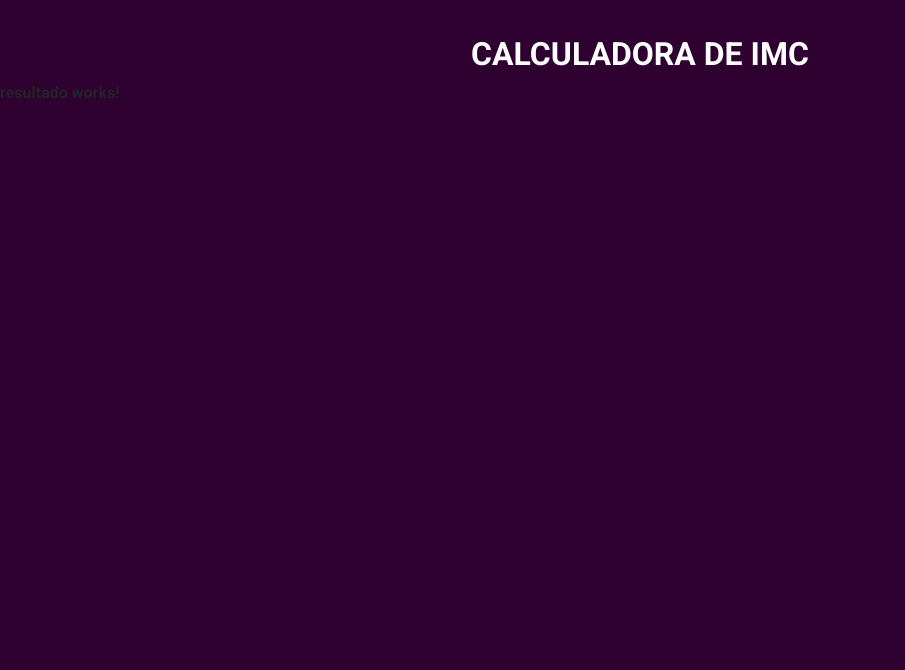
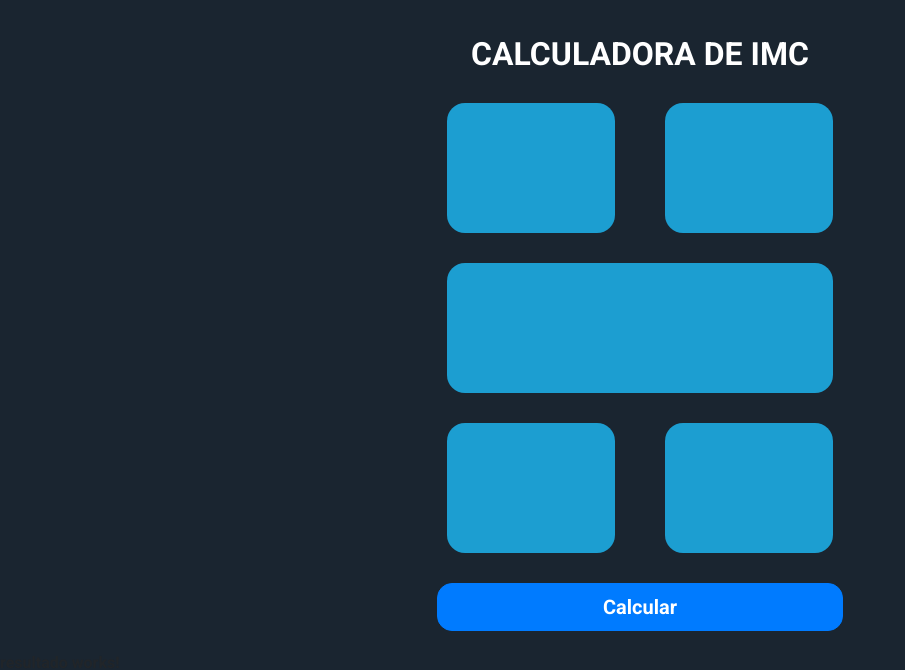
Before and after one commit to miryambathilde/calculadoraImc, an Angular app: page / in a window 1280 px wide. Shown: the top 670 px of the page, without its empty margins (0-905 px from the left). Built offline with nearby package versions, Linux system fonts and the light colour scheme.

Commit message:
damos estilo y añadimos elementos inicio

```diff
--- a/src/app/components/inicio/inicio.component.css
+++ b/src/app/components/inicio/inicio.component.css
@@ -0,0 +1,6 @@
+.fondoItem {
+  background-color: #1c9ed1;
+  height: 130px;
+  border-radius: 18px;
+  margin: 10px;
+}
--- a/src/app/components/inicio/inicio.component.html
+++ b/src/app/components/inicio/inicio.component.html
@@ -1,5 +1,38 @@
 <div class="row">
   <div class="col-lg-4 offset-lg-4">
     <h2 class="titulo">CALCULADORA DE IMC</h2>
+    <div class="row">
+      <div class="col-lg-6">
+        <div class="fondoItem">
+
+        </div>
+      </div>
+      <div class="col-lg-6">
+        <div class="fondoItem">
+
+        </div>
+      </div>
+    </div>
+    <div class="col-lg-14">
+      <div class="fondoItem">
+
+      </div>
+    </div>
+    <div class="row">
+      <div class="col-lg-6">
+        <div class="fondoItem">
+
+        </div>
+      </div>
+      <div class="col-lg-6">
+        <div class="fondoItem">
+
+        </div>
+      </div>
+    </div>
+    <div class="col-lg-14">
+      <button class="btn btn-primary btn-lg btn-block">Calcular</button>
+
+      </div>
+    </div>
   </div>
-</div>
--- a/src/styles.css
+++ b/src/styles.css
@@ -1,5 +1,5 @@
 body {
-  background-color: rgb(46, 1, 48);
+  background-color: #1a2530;
   font-family: 'Roboto', sans-serif;
 }
 
@@ -11,4 +11,13 @@ body {
 
 .row {
   margin-top: 20px;
+  margin-bottom: 20px;
 }
+
+.col {
+  margin-top: 20px;
+}
+.btn {
+  border-radius: 15px;
+  margin-top: 20px;
+}
```
